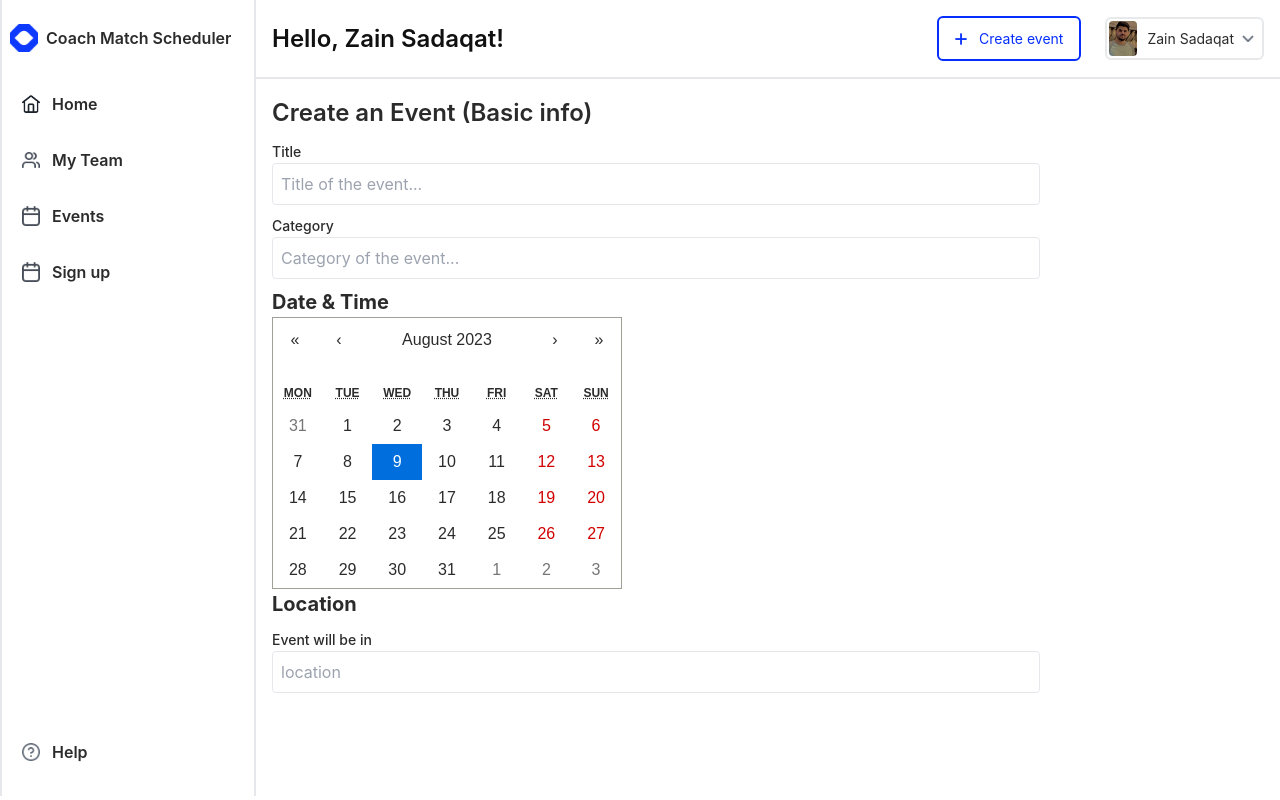
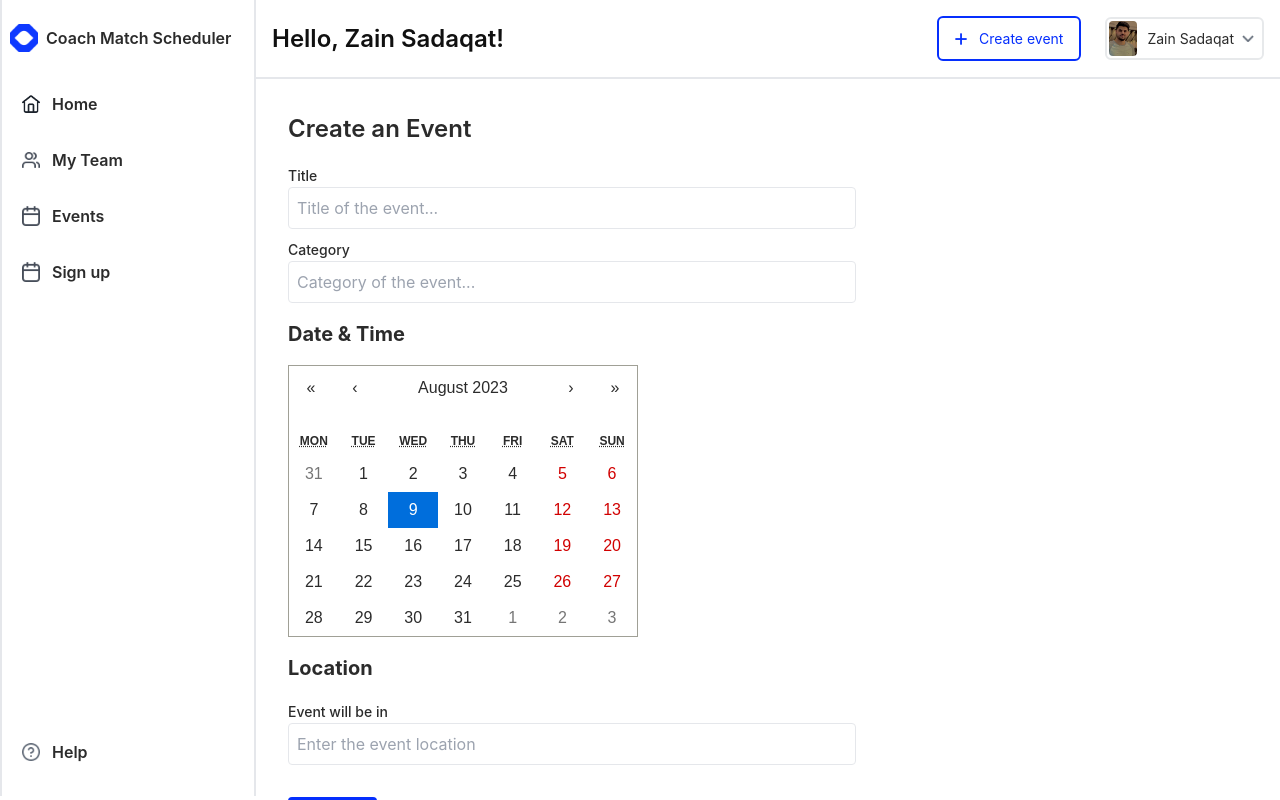
Before and after one commit to zainsadaqat/coach-match-scheduler, a React (Vite) app in the folder frontend/: page /create-event in a window 1280 px wide. Built offline with nearby package versions, Linux system fonts and the light colour scheme.

Commit message:
Update create event screen

```diff
--- a/frontend/src/screens/CreateEventScreen.tsx
+++ b/frontend/src/screens/CreateEventScreen.tsx
@@ -1,13 +1,14 @@
 import React from 'react';
 import MyCalendar from '../components/MyCalendar';
+import SaveButton from '../components/SaveButton';
 
 const CreateEventScreen = () => {
   return (
-    <section>
-      <div className="max-w-[800px] p-4">
-        <h2 className="font-semibold text-[24px]">
-          Create an Event (Basic info)
-        </h2>
+    <section className="px-4">
+      <div className="max-w-[600px] p-4">
+        <div className="my-4">
+          <h2 className="font-semibold text-[24px]">Create an Event</h2>
+        </div>
         <form>
           <div className="my-2">
             <label className="font-medium text-[14px]">Title</label>
@@ -25,18 +26,25 @@ const CreateEventScreen = () => {
               placeholder="Category of the event..."
             />
           </div>
-          <h3 className="font-bold text-[1.25rem]">Date & Time</h3>
-          <div>
+          <div className="my-4">
+            <h3 className="font-bold text-[1.25rem]">Date & Time</h3>
+          </div>
+          <div className="my-2">
             <MyCalendar />
           </div>
-          <h3 className="font-bold text-[1.25rem]">Location</h3>
+          <div className="my-4">
+            <h3 className="font-bold text-[1.25rem]">Location</h3>
+          </div>
           <div className="my-2">
             <label className="font-medium text-[14px]">Event will be in</label>
             <input
               className="p-2 w-[100%] border rounded"
               type="text"
-              placeholder="location"
+              placeholder="Enter the event location"
             />
+          </div>
+          <div className="my-8">
+            <SaveButton />
           </div>
         </form>
       </div>
```
